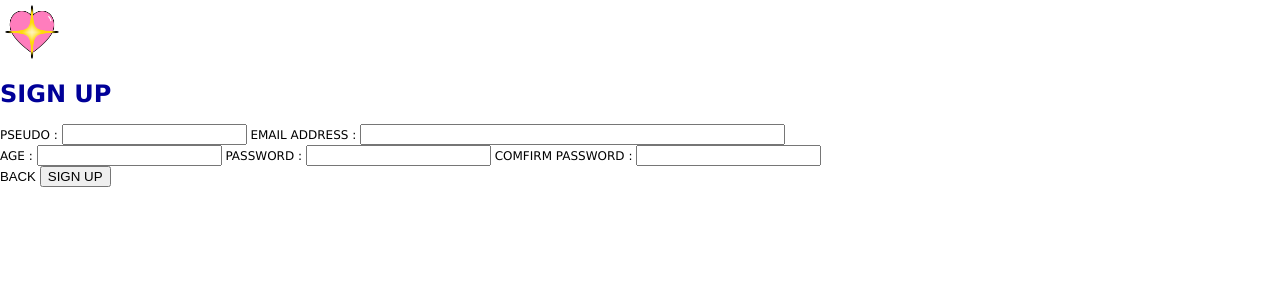
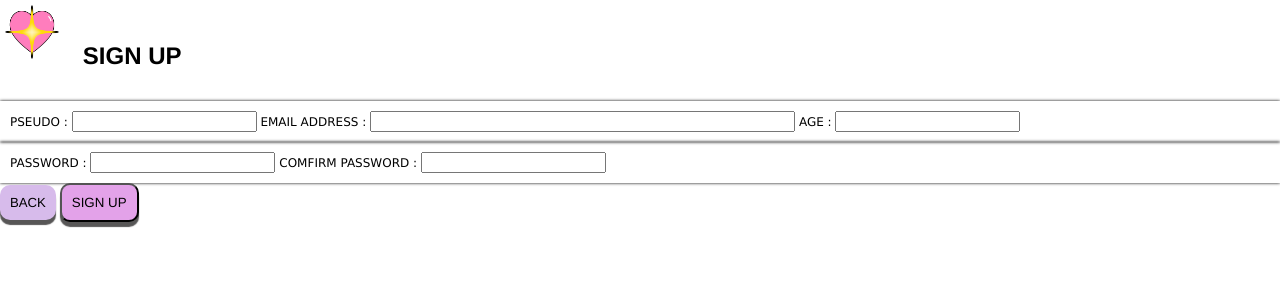
Before and after one commit to manal-git/WEBtoon, a PHP site: page /vue_formulaire.php in a window 1280 px wide. Shown: the top 300 px of the page. Run offline with PHP 8.4, Linux system fonts and the light colour scheme.

Commit message:
Mise à jour du formulaire et du style

```diff
--- a/webtoon/fonctions.php
+++ b/webtoon/fonctions.php
@@ -3,7 +3,7 @@
 // page contenant les différentes fonctions d'accès à la base
 
 //_______________________________________________________________
-function insert_membre($nom, $prenom) // insere un nouveau membre  dans la table membres
+function insert_utilisateur($nom, $prenom) // insere un nouveau membre  dans la table membres
 {
 	include 'param_connexion.php'; // fichier externe car la connexion est utilisée dans différentes pages
 	$nb_lignes=0; // initialisation de la variable à zéro
--- a/webtoon/param_connexion.php
+++ b/webtoon/param_connexion.php
@@ -3,7 +3,7 @@
    $monserveur = "localhost";	// adresse du serveur sql que vous utilisez. ex : "sql.free.fr" ; "localhost" sur WAMP
    $monlogin = "root";	// login de la base de données. "root" sur WAMP en local
    $monpass = "";		// mot de passe de la base de données. vide sur WAMP en local
-   $mabase="bridge";	// nom de la base ;suivant ce que vous avez créé comme base dans WAMP)
+   $mabase="webtoon";	// nom de la base ;suivant ce que vous avez créé comme base dans WAMP)
 
 	// connexion au SGBD
 	date_default_timezone_set('Europe/Paris');
--- a/webtoon/style_op.css
+++ b/webtoon/style_op.css
@@ -85,11 +85,52 @@ td { /* table division : division de tableau, autrement dit "cellule" */
 	background-color: #ffffff;
 }
 
-.logo{
+img.logo{
 	width: 5%;
 	display: center;
 	-ms-flex-align: center;
 }
+
 h1.titre{
 	text-align: left;
+	color: black;
+	padding: 15px;
+	display:inline-flex;
+	-ms-flex-align: center;
+	font-family: 'Franklin Gothic Medium', 'Arial Narrow', Arial, sans-serif;
 }
+
+div.sub1{
+	margin: auto;
+	padding: 10px;
+	-ms-flex-align: left;
+	box-shadow: 0px 0px 3px #000000;
+}
+
+div.sub2{
+	margin: auto;
+	padding: 10px;
+	-ms-flex-align: left;
+	box-shadow: 0px 0px 3px #000000;
+}
+
+.signup{
+	margin: auto;
+	padding: 10px;
+	box-shadow: 0px 5px 1px #575656;
+	background-color: #e3a2e9;
+	border-radius: 10px;
+	font-family: 'Franklin Gothic Medium', 'Arial Narrow', Arial, sans-serif;
+
+}
+
+.back{
+	margin: auto;
+	padding: 10px;
+	box-shadow: 0px 5px 1px #575656;
+	background-color: #d7bbeb;
+	border-radius: 10px;
+	font-family: 'Franklin Gothic Medium', 'Arial Narrow', Arial, sans-serif;
+	display: inline-flex;
+	-ms-flex-align: center;
+}
--- a/webtoon/traitement.php
+++ b/webtoon/traitement.php
@@ -4,13 +4,13 @@
 
 $pseudo=$_POST["pseudo"];
 $email=$_POST["email"];
-$email=$_POST["age"];
+$age=$_POST["age"];
 $password=$_POST["password"];
 
 // Vérification des champs nom et prenom (si il ne sont pas vides ?)
 if( empty($pseudo) || empty($email) ||empty($age) || empty($password) )  // le signe || signifie OU
 {
-	$message_erreur="ATTENTION : Le champ nom ou prénom n'a pas été rempli correctement, veuillez vérifier";
+	$message_erreur="please fill all the fields";
 	header("Location: vue_erreur.php?erreur=$message_erreur");
 	exit();
 
@@ -19,7 +19,7 @@ else
 {
 	include 'fonctions.php'; // fichier externe contenant les fonctions d'accès à la base de données
 
-	$nb_lignes=insert_membre(pseudo: $pseudo, prenom: $prenom); // appel de fonction d'insertion (couche Modele)
+	$nb_lignes=insert_utilisateur(pseudo: $pseudo, prenom: $prenom); // appel de fonction d'insertion (couche Modele)
 
 	if($nb_lignes > 0) // on a inséré 1 ligne
 	{
--- a/webtoon/vue_erreur.php
+++ b/webtoon/vue_erreur.php
@@ -2,18 +2,16 @@
 <!-- ce DOCTYPE est nécessaire avec IE pour les marges automatiques -->
 <html>
 <head>
-<title>Annuaire : Affichage d'erreur</title>
+<title>ERRORS</title>
  <meta NAME="Author" CONTENT="M">
 <meta HTTP-EQUIV="Content-Type" CONTENT="text/html; charset=utf-8">
-  <!-- appel feuille de style -->
  <link href="style_op.css" type="text/css" rel="stylesheet" media="all">
  </head>
  <?php
  $erreur=$_GET["erreur"];
 echo "<p class='erreur'>$erreur</p>";
  ?>
-
  <!-- Lien pour retourner à la page initiale -->
- <a href="index.php">BACK</a>
+ <a href="index.php" class="back">BACK</a>
 <body>
 </html>
--- a/webtoon/vue_formulaire.php
+++ b/webtoon/vue_formulaire.php
@@ -13,8 +13,7 @@
 <h1 class="titre">SIGN UP</h1>
 <form method='POST' action='traitement.php' name='annuaire' enctype='application/x-www-form-urlencoded'>
 
-<div class="inscription1">
-
+<div class="sub1">
 <tr>
 	<td>PSEUDO : </td>
 	<td><input type='text' name='pseudo' size='20'></td>
@@ -24,12 +23,15 @@
 	<td>EMAIL ADDRESS : </td>
 	<td><input type='text' name='email' size='50' value=''></td>
 </tr>
-<div class="inscription2">
 
 <tr>
 	<td>AGE : </td>
 	<td><input type='number' name='age' size='2' value=''></td>
 </tr>
+
+</div>
+
+<div class="sub2">
 
 <tr>
 	<td>PASSWORD : </td>
@@ -38,19 +40,15 @@
 
 <tr>
 	<td>COMFIRM PASSWORD : </td>
-	<td><input type='password' name='password' size='20' value=''></td>
+	<td><input type='password' name='confirm_pass' size='20' value=''></td>
 </tr>
 
 </div>
 
-
-
 <tr>
-
-<a href="index.php">BACK</a>
-<td colspan="2"><input type='submit' value='SIGN UP'></td>
+<a href="index.php" class="back">BACK</a>
+<td colspan="2"><input type='submit' value='SIGN UP'class="signup"></td>
 </tr>
-</div>
 
 </form>
 
```
